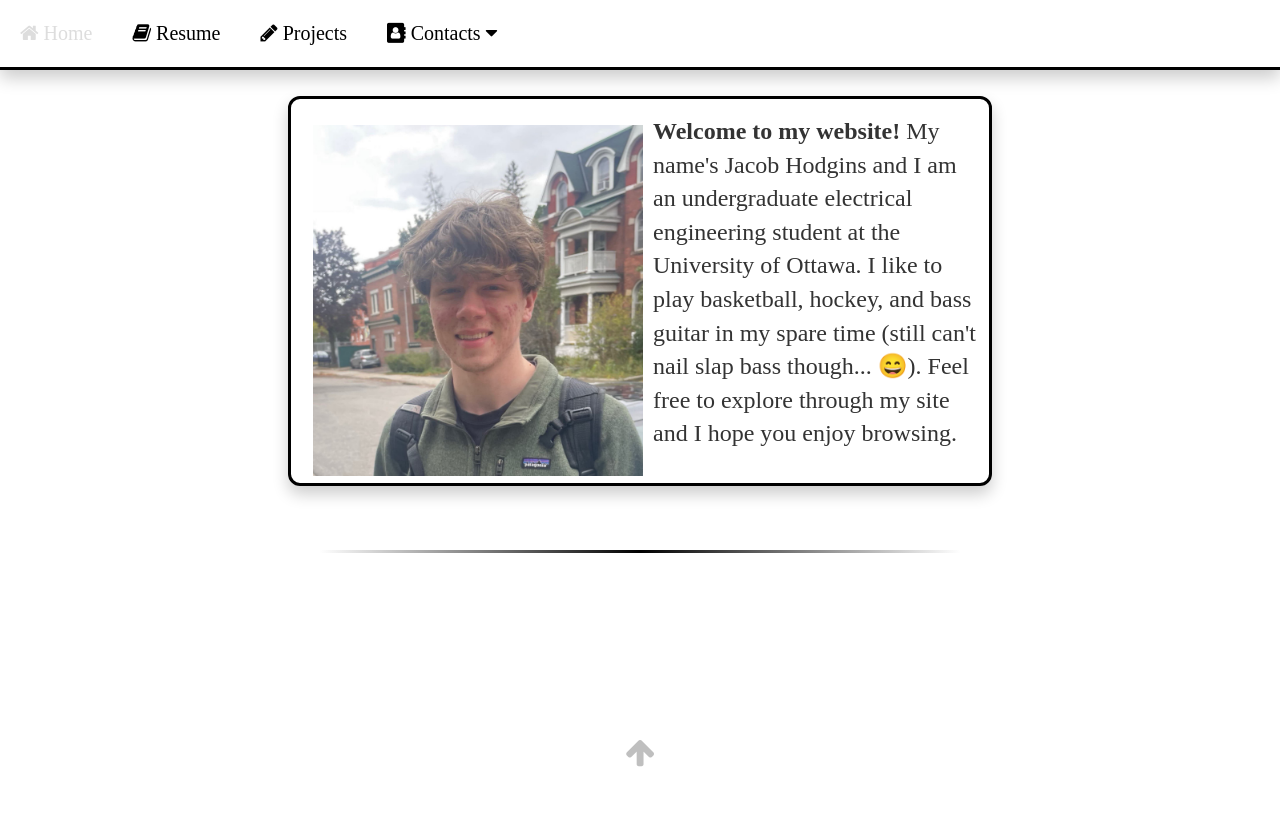
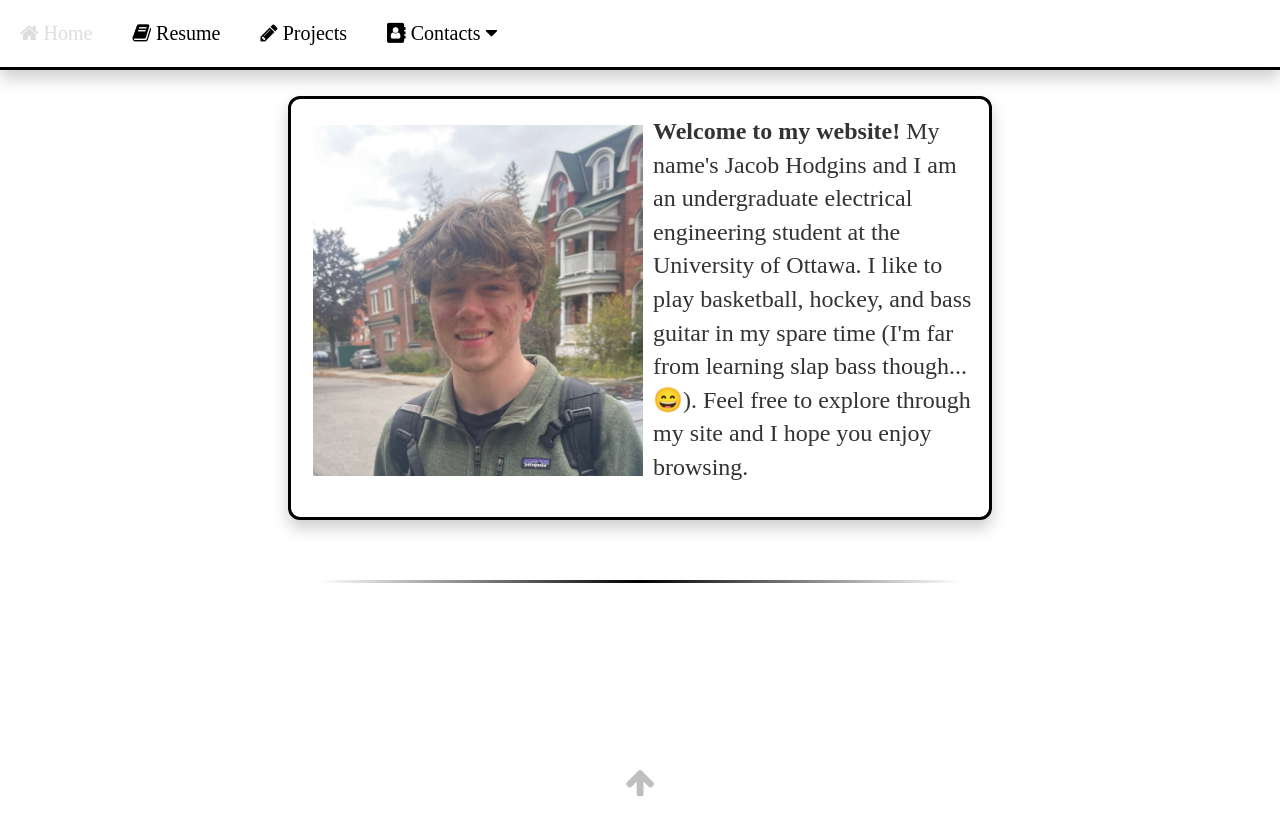
Before and after one commit to JacobHodgins/hodginsjacob, a Jekyll site: the page built from index.html, in a window 1280 px wide. Shown: the top 836 px of the page. Built offline with Jekyll 4.4.1, drawn with Linux system fonts in a browser that asks for light colours; the list of posts is cut into pages by our own code.

Commit message:
Update index.html

```diff
--- a/index.html
+++ b/index.html
@@ -8,8 +8,8 @@ title: Jacob Hodgins
 			<img src="{{ site.baseurl }}images/IMG_7727.JPG" alt="Self-Portrait" width="330" length="350">
 		</div>
 		<p><b>Welcome to my website!</b> My name's Jacob Hodgins and I am an undergraduate electrical engineering student at the University of Ottawa.
-			I like to play basketball, hockey, and bass guitar in my spare time (still can't nail slap bass though... &#128516). Feel free to explore through
-			my site and I hope you enjoy browsing.
+			I like to play basketball, hockey, and bass guitar in my spare time (I'm far from learning slap bass though... &#128516). Feel free to
+			explore through my site and I hope you enjoy browsing.
 		</p>
 	</div><!-- /.blurb -->
 </div>
```
